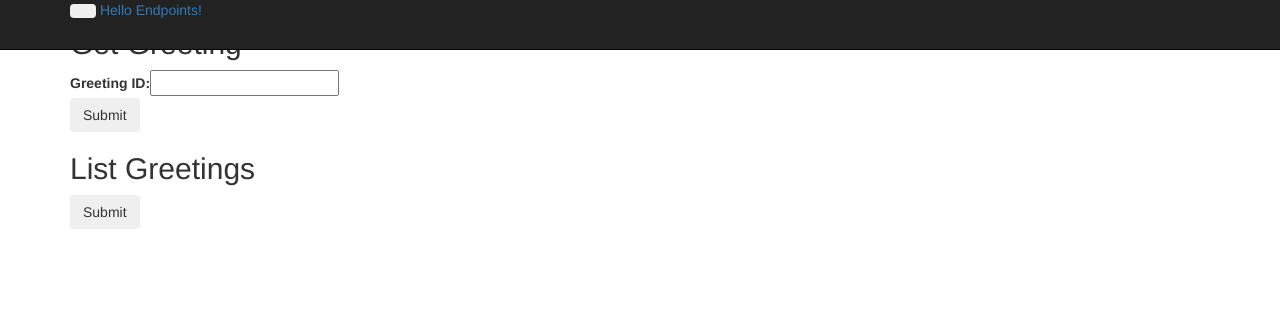
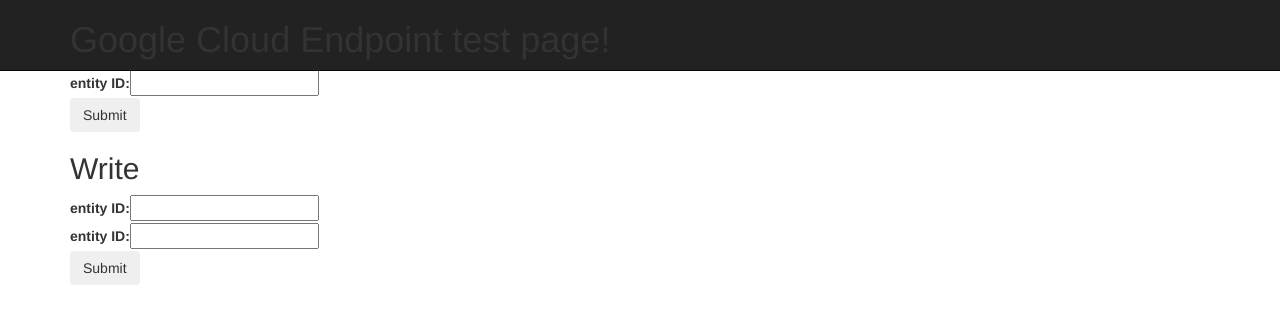
Before and after one commit to riccardolorenzon/gae_cloud_endpoint_hop_auth, a Python web app: template templates/index.html in a window 1280 px wide. Shown: the top 324 px of the page. Run offline with Jinja, Linux system fonts and the light colour scheme; the template is opened without the code that fills it, so the values that code supplies are empty; some libraries are stand-ins or nearby versions.

Commit message:
add index.html

```diff
--- a/templates/index.html
+++ b/templates/index.html
@@ -13,12 +13,7 @@
     <div class="navbar navbar-inverse navbar-fixed-top">
         <div class="navbar-inner">
             <div class="container">
-                <button type="button" class="btn btn-navbar" data-toggle="collapse" data-target=".nav-collapse">
-                    <span class="icon-bar"></span>
-                    <span class="icon-bar"></span>
-                    <span class="icon-bar"></span>
-                </button>
-                <a class="brand" href="#">Hello Endpoints!</a>
+                <h1>Google Cloud Endpoint test page!</h1>
             </div>
         </div>
     </div>
@@ -27,15 +22,18 @@
         <output id="outputLog"></output>
 
         <form onsubmit="return false;">
-            <h2>Get Greeting</h2>
-            <div><label for="id">Greeting ID:</label><input id="id" /></div>
-            <div><input id="getGreeting" type="submit" class="btn btn-small" value="Submit"></div>
+            <h2>Read</h2>
+            <div><label for="read_id">entity ID:</label><input id="read_id" /></div>
+            <div><input id="submitRead" type="submit" class="btn btn-small" value="Submit"></div>
         </form>
 
         <form onsubmit="return false;">
-            <h2>List Greetings</h2>
-            <div><input id="listGreeting" type="submit" class="btn btn-small" value="Submit"></div>
+            <h2>Write</h2>
+            <div><label for="write_id">entity ID:</label><input id="write_id" /></div>
+            <div><label for="write_string_value">entity ID:</label><input id="write_string_value" /></div>
+            <div><input id="submitWrite" type="submit" class="btn btn-small" value="Submit"></div>
         </form>
+
         <script>
             function init() {
                 google.appengine.samples.hello.init('//' + window.location.host + '/_ah/api');
```
